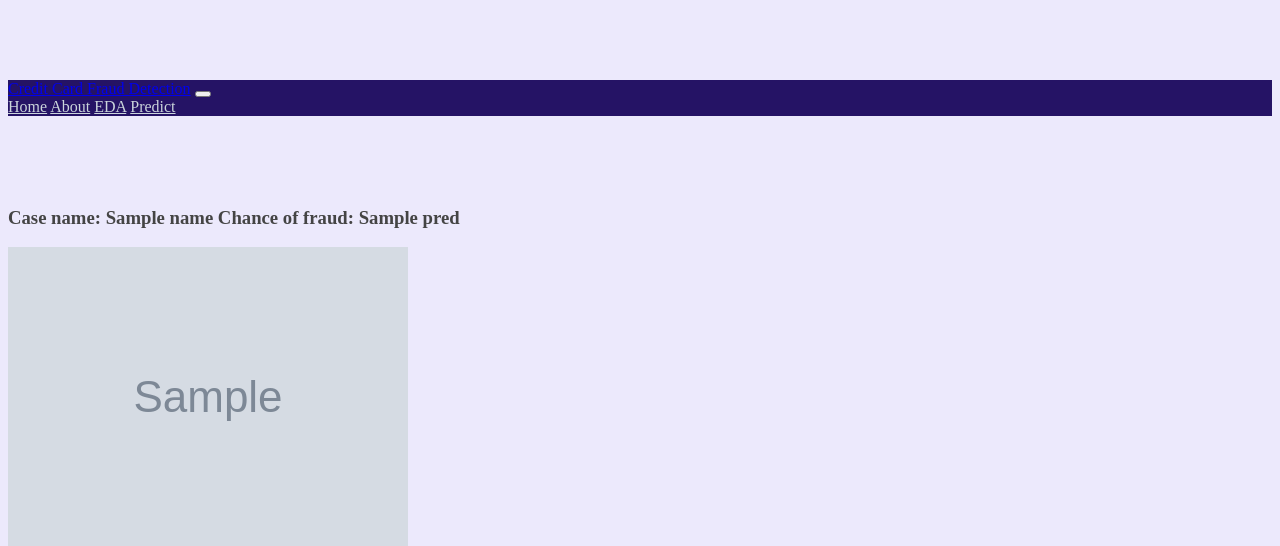
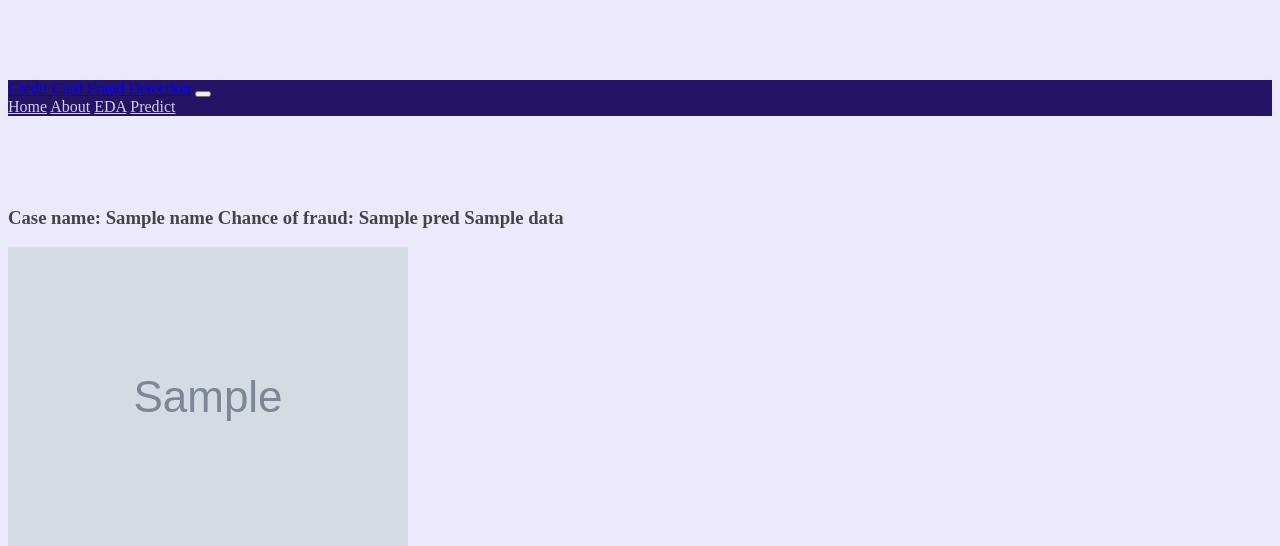
Before and after one commit to acaldwell93/Fraud-Detection, a Flask app: template Flask/templates/results.html in a window 1280 px wide. Shown: the top 546 px of the page. Run offline with Flask 2, Linux system fonts and the light colour scheme; the template is opened without the code that fills it: most values are stand-ins (such as "Sample title", 1, 10 or a date in 2020); grey boxes marked "Sample" are stand-in pictures; parts of the project's set-up code (start-up, migrations or seed data) failed here and were passed over; some libraries are stand-ins or nearby versions.

Commit message:
html stuff

```diff
--- a/Flask/app.py
+++ b/Flask/app.py
@@ -39,10 +39,13 @@ def predict():
 
 
     X = get_example_X_y(data, scaler)
+    pred =model.predict_proba(X)
+
+    data['prediction'] = np.around(pred[:,1], decimals=4)
+    data['risk'] = data['prediction'].apply(lambda x: "High" if x > .6 else "Medium" if x > .3 else "Low")
 
 
-    pred =model.predict_proba(X)
-    return render_template('results.html', pred=np.around(pred[0][1], decimals=4), name=data['name'][0] )
+    return render_template('results.html', data=data[['name','prediction','risk']],pred=0, name=data['name'].values )
 
 
 
--- a/Flask/templates/results.html
+++ b/Flask/templates/results.html
@@ -15,6 +15,8 @@
 <h3>
   Case name: {{name}}
   Chance of fraud: {{pred}}
+
+  {{data}}
 </h2>
 
 <img src="{{ image }}"/>
```
